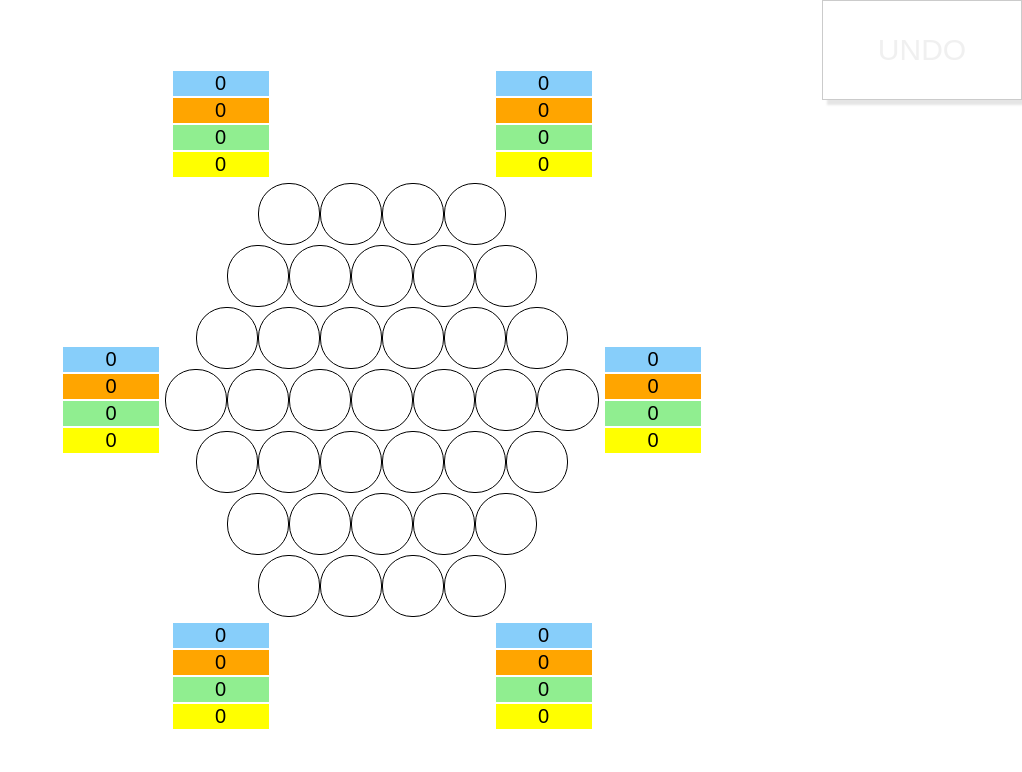
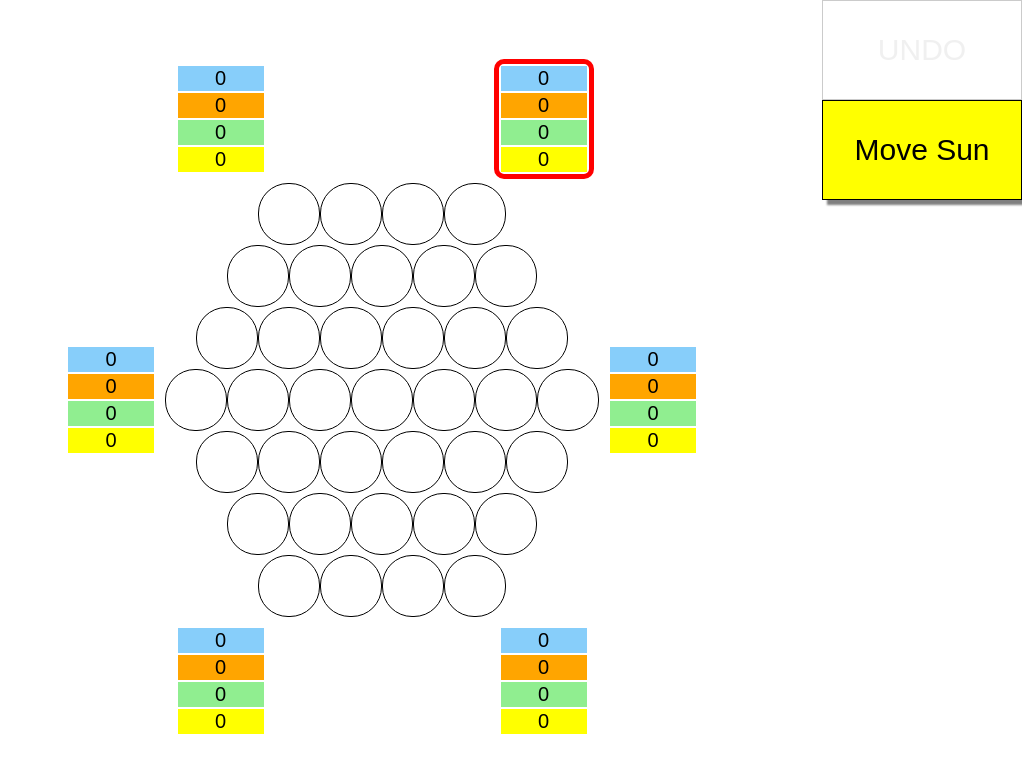
Before and after one commit to sohymg/photosynthesis-board-game, a plain HTML site: page index.html in a window 1280 px wide. Shown: the whole page, without its empty margins (258-1280 px from the left). Drawn offline with Linux system fonts and the light colour scheme.

Commit message:
Add border around light tracker for current sun position.

```diff
--- a/index.html
+++ b/index.html
@@ -47,6 +47,19 @@
         cursor: not-allowed;
       }
 
+      .move-sun-btn {
+        position:absolute;
+        right: 0px;
+        top: 100px;
+        width: 200px;
+        height: 100px;
+        font-size: 30px;
+        border: 1px solid black;
+        background-color: yellow;
+        cursor: pointer;
+        box-shadow: 5px 5px 2px grey;
+      }
+
       .light-points-table-wrapper {
         display: flex;
         justify-content: center;
@@ -55,6 +68,13 @@
       .light-points-table {
         width: 100px;
         text-align: center;
+        box-sizing: border-box;
+        border: 5px solid transparent;
+      }
+
+      .active-sun {
+        border: 5px solid red;
+        border-radius: 10px;
       }
 
       .row {
@@ -123,6 +143,7 @@
   </head>
   <body>
     <button class="undo-btn" onclick="javascript:undo();">UNDO</button>
+    <button class="move-sun-btn" onclick="javascript:updateSunPosition();">Move Sun</button>
     <table>
       <tr>
         <td colspan="2">
@@ -137,7 +158,7 @@
         </td>
         <td colspan="2">
           <div class="light-points-table-wrapper">
-            <table class="light-points-table north-east">
+            <table class="light-points-table north-east active-sun">
               <tr><td class="player-1">1</td></tr>
               <tr><td class="player-2">1</td></tr>
               <tr><td class="player-3">1</td></tr>
@@ -527,10 +548,17 @@
       updateUndoBtn();
     }
 
+    function updateSunPosition() {
+      directionToLightPointsTable(sunPosition).classList.remove('active-sun');
+      sunPosition = (sunPosition + 1) % 6;
+      directionToLightPointsTable(sunPosition).classList.add('active-sun');
+    }
+
     var board = newBoard();
     var sunBoard = generateBoardBySunDirection(board);
     var currCell = null;
     var moves = [];
+    var sunPosition = NORTHEAST;
 
     showSelectPlayerModal(false);
     updateTick();
```
